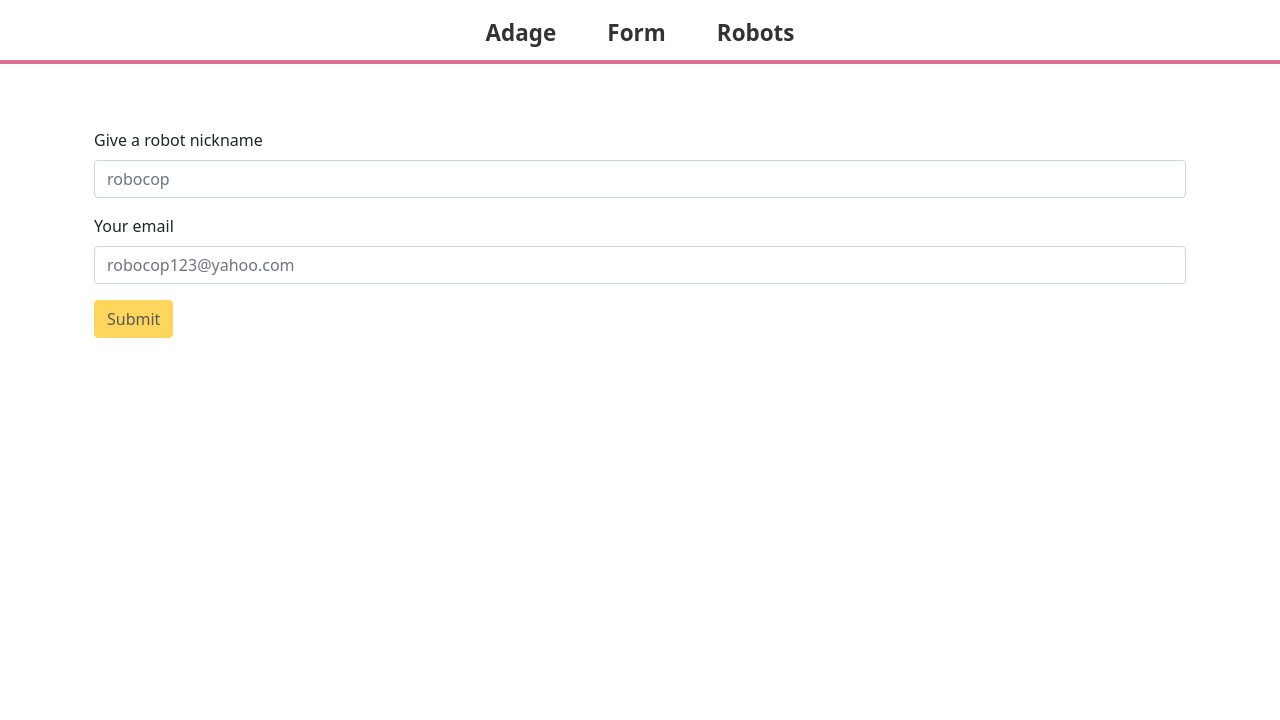
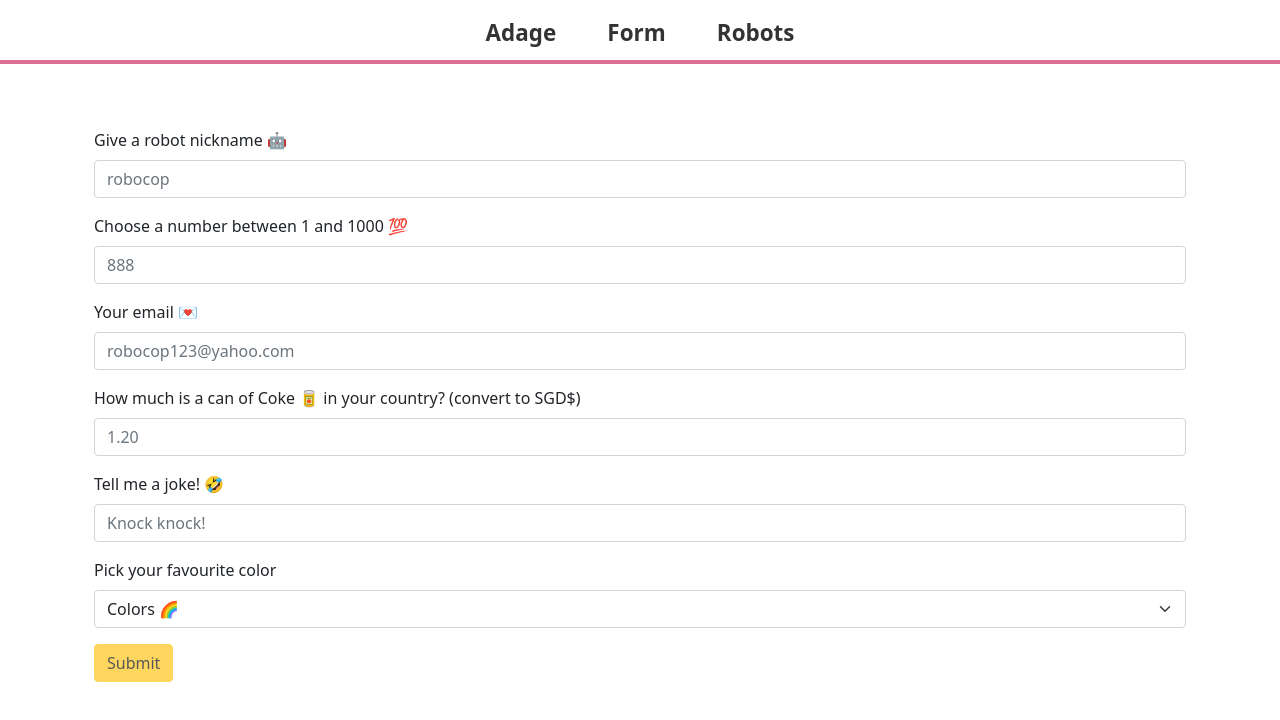
Before and after one commit to Paddlepop25/mern-robots, a React (Create React App) app in the folder frontend/: page /form in a window 1280 px wide. Shown: the top 720 px of the page. Built offline with nearby package versions, Linux system fonts and the light colour scheme.

Commit message:
more form inputs

```diff
--- a/frontend/src/components/Form/SimpleInput.tsx
+++ b/frontend/src/components/Form/SimpleInput.tsx
@@ -1,5 +1,11 @@
 import React from 'react';
-import { Button, Container, Form } from 'react-bootstrap';
+import {
+  Button,
+  Container,
+  Form,
+  Dropdown,
+  DropdownButton,
+} from 'react-bootstrap';
 import { useInput } from '../../customHooks/useInput';
 
 const SimpleInput = () => {
@@ -15,6 +21,15 @@ const SimpleInput = () => {
   const nicknameLengthBelow12 = enteredNickname.length <= 12;
 
   const {
+    value: enteredRobotNumber,
+    isValid: enteredRobotNumberIsValid,
+    hasError: robotNumberInputHasError,
+    onValueChangeHandler: robotNumberChangeHandler,
+    onValueBlurHandler: robotNumberBlurHandler,
+    reset: resetRobotNumberInput,
+  } = useInput((value) => value >= 1 && value <= 1000);
+
+  const {
     value: enteredEmail,
     isValid: enteredEmailIsValid,
     hasError: emailInputHasError,
@@ -23,9 +38,39 @@ const SimpleInput = () => {
     reset: resetEmailInput,
   } = useInput((value) => value.includes('@'));
 
+  const {
+    value: enteredCoke,
+    isValid: enteredCokeIsValid,
+    hasError: cokeInputHasError,
+    onValueChangeHandler: cokeChangeHandler,
+    onValueBlurHandler: cokeBlurHandler,
+    reset: resetCokeInput,
+  } = useInput((value) => +value >= 0.1 && +value <= 30);
+  const cokeIsOverPriced = +enteredCoke > 30;
+
+  const {
+    value: enteredJoke,
+    isValid: enteredJokeIsValid,
+    hasError: jokeInputHasError,
+    onValueChangeHandler: jokeChangeHandler,
+    onValueBlurHandler: jokeBlurHandler,
+    reset: resetJokeInput,
+  } = useInput((value) => value.trim() !== '');
+  const jokeNotTooLong = enteredJoke.length <= 100;
+
+  const colorChangeHandler = (e: React.ChangeEvent<HTMLSelectElement>) => {
+    console.log(e.target.value);
+  };
   // check validity for entire entire form
   let formIsValid = false;
-  if (enteredNickname && nicknameLengthBelow12 && enteredEmail) {
+  if (
+    enteredNickname &&
+    nicknameLengthBelow12 &&
+    enteredEmail &&
+    enteredRobotNumber &&
+    enteredJoke &&
+    jokeNotTooLong
+  ) {
     formIsValid = true;
   }
 
@@ -35,22 +80,34 @@ const SimpleInput = () => {
     if (
       !enteredNicknameIsValid ||
       !nicknameLengthBelow12 ||
-      !enteredEmailIsValid
+      !enteredEmailIsValid ||
+      !enteredRobotNumberIsValid ||
+      !enteredCokeIsValid ||
+      !enteredJokeIsValid
     ) {
       return;
     }
     // send to browser
-    console.log({ nickname: enteredNickname, email: enteredEmail });
+    console.log({
+      nickname: enteredNickname,
+      robotNumber: enteredRobotNumber,
+      email: enteredEmail,
+      coke: enteredCoke,
+      joke: enteredJoke,
+    });
 
     resetNicknameInput();
     resetEmailInput();
+    resetRobotNumberInput();
+    resetCokeInput();
+    resetJokeInput();
   };
 
   return (
     <Container>
       <Form onSubmit={onSubmitHandler}>
         <Form.Group className='mb-3'>
-          <Form.Label>Give a robot nickname</Form.Label>
+          <Form.Label>Give a robot nickname 🤖</Form.Label>
           <Form.Control
             type='text'
             placeholder='robocop'
@@ -70,7 +127,25 @@ const SimpleInput = () => {
           )}
         </Form.Group>
         <Form.Group className='mb-3'>
-          <Form.Label>Your email</Form.Label>
+          <Form.Label>Choose a number between 1 and 1000 💯</Form.Label>
+          <Form.Control
+            type='number'
+            placeholder='888'
+            onChange={robotNumberChangeHandler}
+            onBlur={robotNumberBlurHandler}
+            value={enteredRobotNumber}
+            min='1'
+            max='1000'
+            step='1'
+          />
+          {robotNumberInputHasError && (
+            <Form.Text className='text-muted'>
+              Please enter a valid number
+            </Form.Text>
+          )}
+        </Form.Group>
+        <Form.Group className='mb-3'>
+          <Form.Label>Your email 💌</Form.Label>
           <Form.Control
             type='email'
             placeholder='robocop123@yahoo.com'
@@ -84,6 +159,68 @@ const SimpleInput = () => {
             </Form.Text>
           )}
         </Form.Group>
+        <Form.Group className='mb-3'>
+          <Form.Label>
+            How much is a can of Coke 🥫 in your country? (convert to SGD$)
+          </Form.Label>
+          <Form.Control
+            type='number'
+            placeholder='1.20'
+            onChange={cokeChangeHandler}
+            onBlur={cokeBlurHandler}
+            value={enteredCoke}
+            min='0.1'
+            max='30'
+            step='0.1'
+          />
+          {cokeInputHasError && (
+            <Form.Text className='text-muted'>
+              Please enter a valid number
+            </Form.Text>
+          )}
+          {cokeIsOverPriced && (
+            <Form.Text className='text-muted'>
+              <br />
+              🥴 Does it cost THAT much?
+            </Form.Text>
+          )}
+        </Form.Group>
+        <Form.Group className='mb-3'>
+          <Form.Label>Tell me a joke! 🤣</Form.Label>
+          <Form.Control
+            type='text'
+            placeholder='Knock knock!'
+            onChange={jokeChangeHandler}
+            onBlur={jokeBlurHandler}
+            value={enteredJoke}
+          />
+          {jokeInputHasError && (
+            <Form.Text className='text-muted'>Make me laugh</Form.Text>
+          )}
+          {!jokeNotTooLong && (
+            <Form.Text className='text-muted'>Shorter joke please</Form.Text>
+          )}
+        </Form.Group>
+        <Form.Group className='mb-3'>
+          <Form.Label>Pick your favourite color</Form.Label>
+          {/* <Form.Control
+            type='text'
+            placeholder='robocop'
+            onChange={nicknameChangeHandler}
+            onBlur={nicknameBlurHandler}
+            value={enteredNickname}
+          /> */}
+          <Form.Select onChange={colorChangeHandler}>
+            <option>Colors 🌈</option>
+            <option value='red'>Red</option>
+            <option value='orange'>Orange</option>
+            <option value='yellow'>Yellow</option>
+            <option value='green'>Green</option>
+            <option value='blue'>Blue</option>
+            <option value='indigo'>Indigo</option>
+            <option value='violet'>Violet</option>
+          </Form.Select>
+        </Form.Group>
         <Button variant='warning' type='submit' disabled={!formIsValid}>
           Submit
         </Button>
--- a/frontend/src/components/RobotDetails/RobotDetails.tsx
+++ b/frontend/src/components/RobotDetails/RobotDetails.tsx
@@ -62,7 +62,7 @@ const RobotDetails: React.FC = () => {
                   💌 Email : <code>{robot.email}</code>
                 </p>
                 <p>
-                  💥 Favourite color : <code>{robot['favourite-color']}</code>
+                  🌈 Favourite color : <code>{robot['favourite-color']}</code>
                 </p>
                 <p>
                   📺 Favourite series :{' '}
@@ -73,11 +73,10 @@ const RobotDetails: React.FC = () => {
                   <code>SGD&#36;{robot.coke}0</code>
                 </p>
                 <p>
-                  🤣 Tell me a joke : <code>{robot.joke}</code>
+                  🤣 Joke : <code>{robot.joke}</code>
                 </p>
                 <p>
-                  🇱🇰 How many countries have you visited :{' '}
-                  <code>{robot.countries}</code>
+                  🇱🇰 Countries visited : <code>{robot.countries}</code>
                 </p>
                 <p>
                   💚 Durian smells good :{' '}
```
Also changed, not shown: 2 other files (tests, documents, lock files or other folders).
